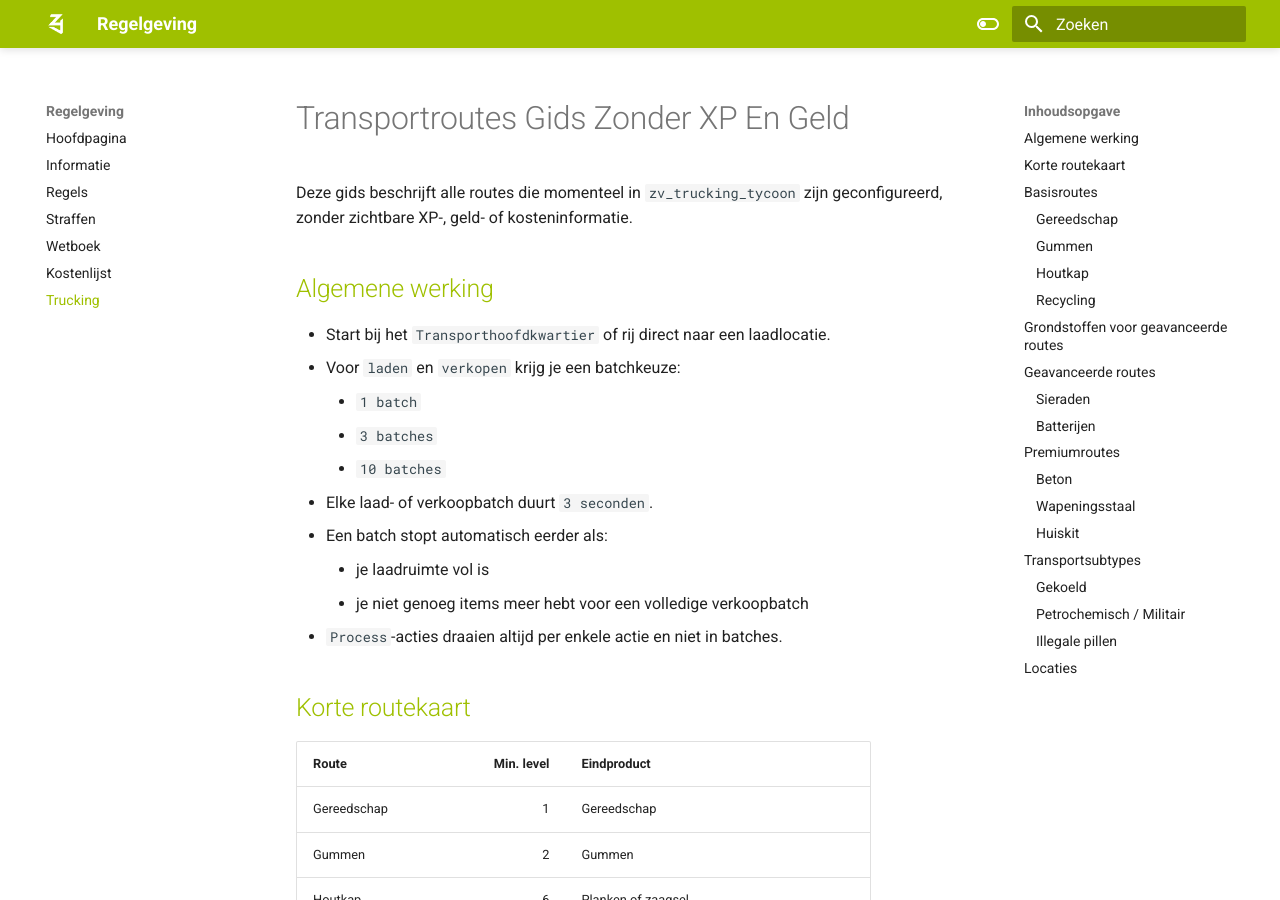
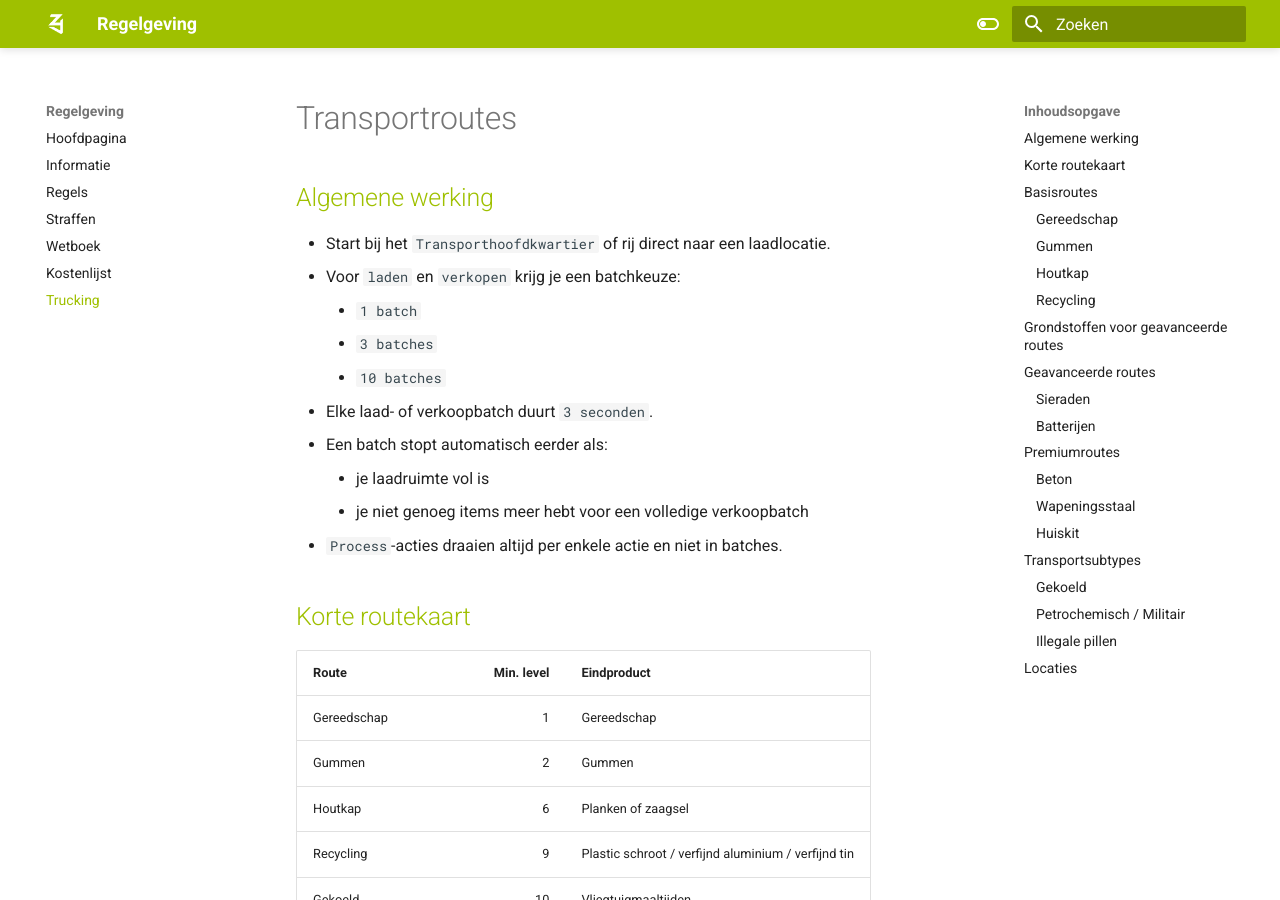
Before and after one commit to exqlusive/zuiderveen-apv, an MkDocs documentation site: the page built from docs/trucking.md, in a window 1280 px wide and 900 px high. Built offline with MkDocs 1.6.1 and Material for MkDocs 9.7.7, drawn with Linux system fonts in a browser that asks for light colours.

```diff
--- a/docs/trucking.md
+++ b/docs/trucking.md
@@ -1,6 +1,4 @@
-# Transportroutes Gids Zonder XP En Geld
-
-Deze gids beschrijft alle routes die momenteel in `zv_trucking_tycoon` zijn geconfigureerd, zonder zichtbare XP-, geld- of kosteninformatie.
+# Transportroutes
 
 ## Algemene werking
 
```
